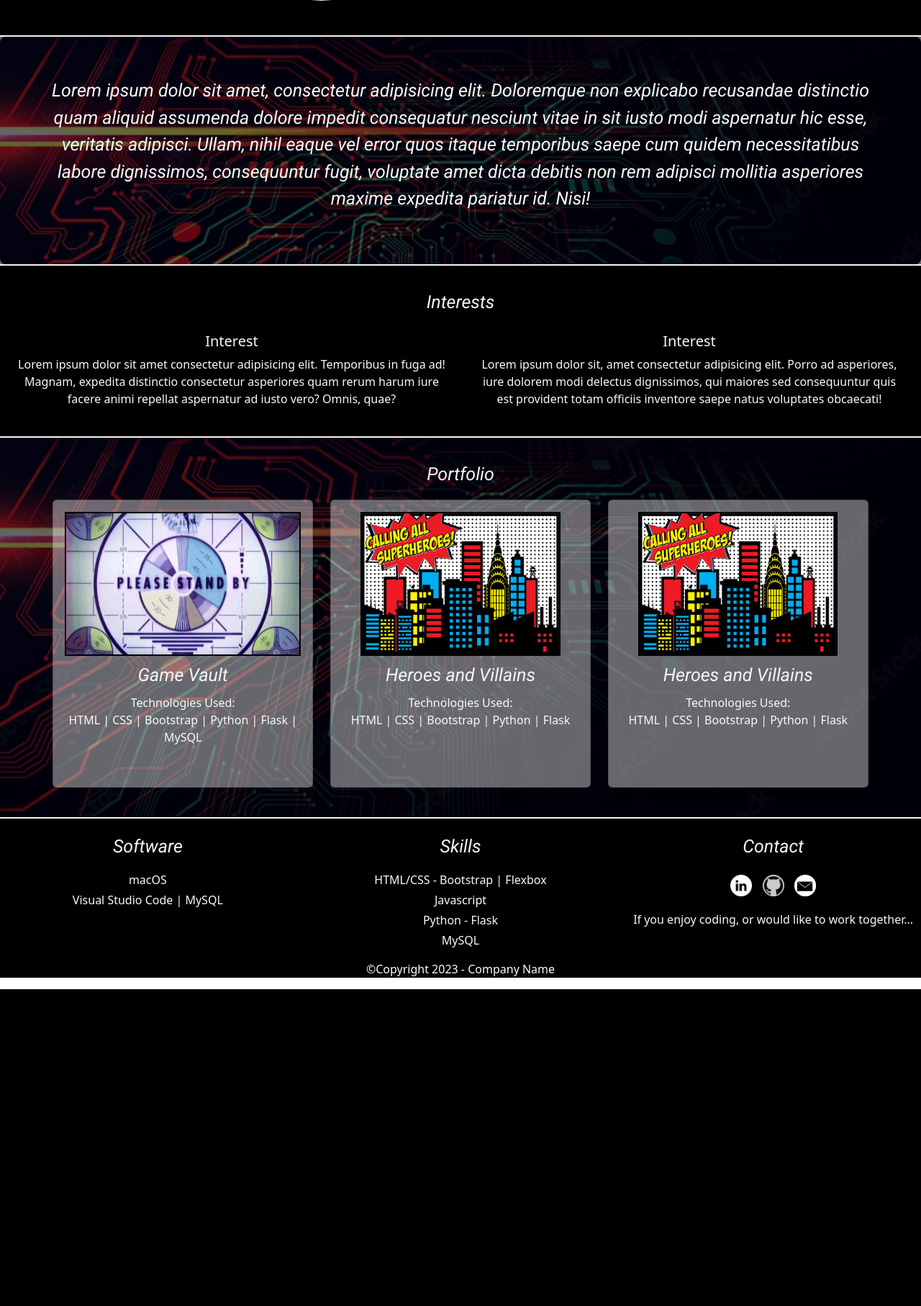
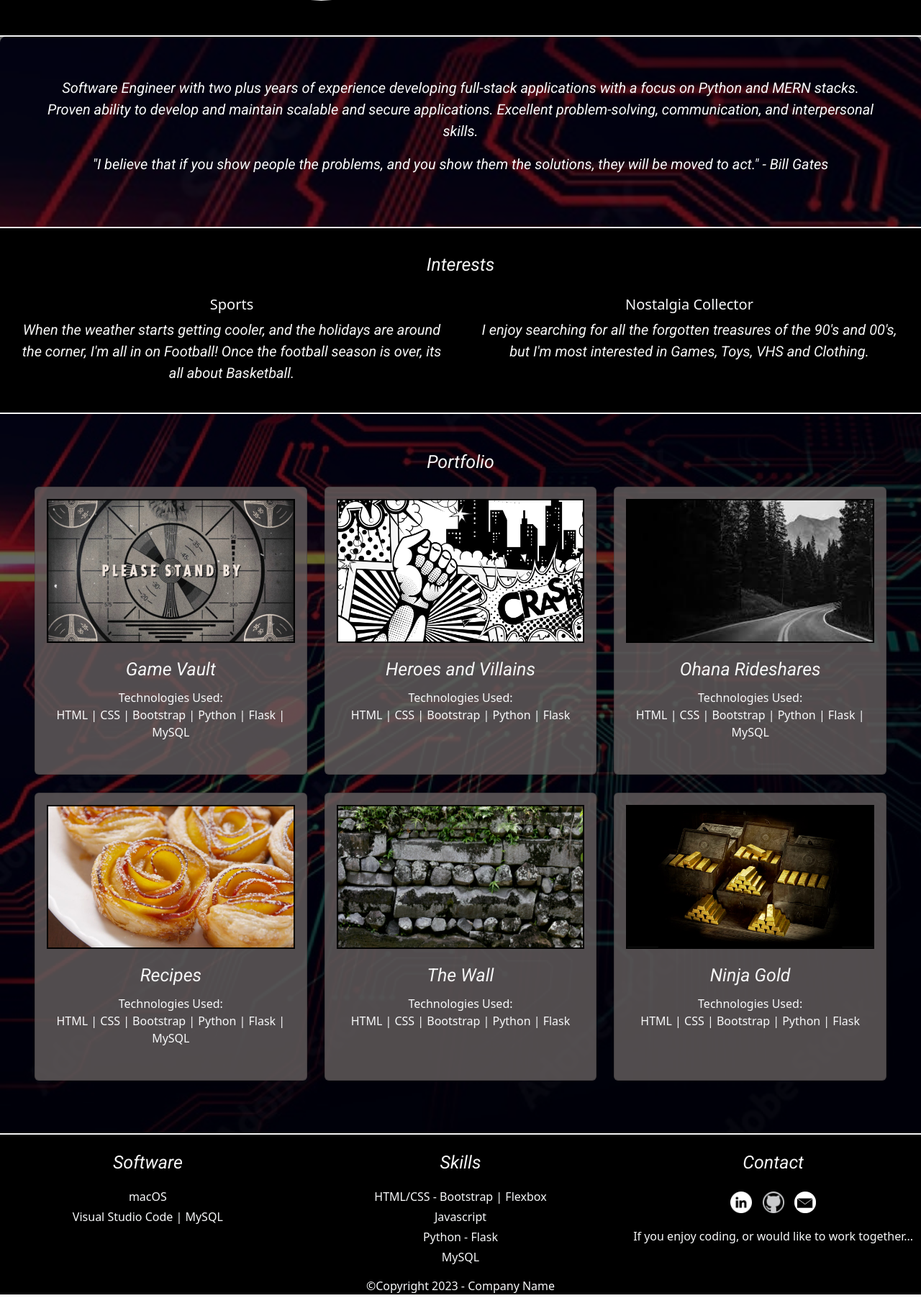
Before and after one commit to Brando129/Personal_Website, a Python web app: template flask_app/templates/homepage.html in a window 1280 px wide. Shown: the part 347-2161 px from the top of the page at 72% size. Before the commit the page ends 1721 px from the top, so only its background shows below. Run offline with Jinja, Linux system fonts and the light colour scheme; the template is opened without the code that fills it, so the values that code supplies are empty.

Commit message:
Changed the project images.

```diff
--- a/flask_app/static/css/style.css
+++ b/flask_app/static/css/style.css
@@ -29,9 +29,16 @@
     color: whitesmoke;
 }
 
+.about_text {
+    font-size: 20px;
+    font-family: 'Roboto', sans-serif;
+    color: whitesmoke;
+}
+
 .project_image {
     height: 200px;
     max-width: 100%;
+    margin-bottom: 10px;
     border: 2px solid black;
 }
 
--- a/flask_app/templates/homepage.html
+++ b/flask_app/templates/homepage.html
@@ -27,14 +27,17 @@
         </div>
     </div>
     <!-- End of Header -->
-    <div class="text-center bg-image rounded-3 h-100" style="background-image: url('/static/img/tech_background.png'); background-repeat: no-repeat;
+    <div class="text-center rounded-3 h-100" style="background-image: url('/static/img/tech_background.png'); background-repeat: no-repeat;
     background-size: cover; height: 400px;">
-        <div class="mask" style="background-color: rgba(0, 0, 0, 0.6)">
+        <div style="background-color: rgba(0, 0, 0, 0.6)">
             <div class="d-flex justify-content-center align-items-center h-100 p-5">
-                <div class="text-light career_text m-2">
-                    <p>Lorem ipsum dolor sit amet, consectetur adipisicing elit. Doloremque non explicabo recusandae distinctio quam aliquid assumenda dolore impedit consequatur nesciunt vitae in sit iusto modi aspernatur hic esse, veritatis adipisci.
-                    Ullam, nihil eaque vel error quos itaque temporibus saepe cum quidem necessitatibus labore dignissimos, consequuntur fugit, voluptate amet dicta debitis non rem adipisci mollitia asperiores maxime expedita pariatur id. Nisi!</p>
-                </div>
+                <div class="text-light about_text m-2">
+                <p>
+                    Software Engineer with two plus years of experience developing full-stack applications with a focus on Python
+                    and MERN stacks. Proven ability to develop and maintain scalable and secure applications. Excellent problem-solving,
+                    communication, and interpersonal skills.
+                </p>
+                <p>"I believe that if you show people the problems, and you show them the solutions, they will be moved to act." - Bill Gates</p>
             </div>
         </div>
     </div>
@@ -46,16 +49,22 @@
                 <div class="col-md-6">
                     <div>
                         <div class="text-center p-2">
-                            <h5 class="text-center">Interest</h5>
-                            <p class="card-text">Lorem ipsum dolor sit amet consectetur adipisicing elit. Temporibus in fuga ad! Magnam, expedita distinctio consectetur asperiores quam rerum harum iure facere animi repellat aspernatur ad iusto vero? Omnis, quae?</p>
+                            <h5>Sports</h5>
+                            <p class="about_text">
+                                When the weather starts getting cooler, and the holidays are around the corner, I'm all in on
+                                Football! Once the football season is over, its all about Basketball.
+                            </p>
                         </div>
                     </div>
                 </div>
                 <div class="col-md-6">
                     <div>
                         <div class="text-center p-2">
-                            <h5 class="text-center">Interest</h5>
-                            <p>Lorem ipsum dolor sit, amet consectetur adipisicing elit. Porro ad asperiores, iure dolorem modi delectus dignissimos, qui maiores sed consequuntur quis est provident totam officiis inventore saepe natus voluptates obcaecati!</p>
+                            <h5>Nostalgia Collector</h5>
+                            <p class="about_text">
+                                I enjoy searching for all the forgotten treasures of the 90's and 00's, but I'm most
+                                interested in Games, Toys, VHS and Clothing.
+                            </p>
                         </div>
                     </div>
                 </div>
@@ -64,16 +73,16 @@
     </div>
     <!-- End of Interests -->
     <!-- Portfolio -->
-    <div class="text-center h-100" style="background-image: url(/static/img/tech_background.png); background-repeat: no-repeat;
+    <div class="text-center h-100" style="background-image: url('/static/img/tech_background.png'); background-repeat: no-repeat;
     background-size: cover; height: 300px;">
         <div style="background-color: rgba(0, 0, 0, 0.6);">
-            <div class="d-flex justify-content-center align-items-center h-100 p-3">
+            <div class="d-flex justify-content-center align-items-center h-100 p-5">
                 <div class="text-light ">
-                    <p class="career_text my-3">Portfolio</p>
+                    <p class="career_text">Portfolio</p>
                     <div class="row">
                         <!-- Game Vault -->
                         <div class="col-md-6 col-lg-4">
-                            <div class="card card_height project_card" style="background-color: rgba(255, 255, 255, 0.4);">
+                            <div class="card card_height project_card" style="background-color: rgba(102, 96, 96, 0.8);">
                                 <a class="links" href="#projecturl">
                                     <div class="card-body text-center text-light">
                                         <img class="project_image" src="/static/img/standby.gif" alt="Game Vault">
@@ -90,7 +99,7 @@
                         <!-- End of Game Vault -->
                         <!-- Heroes and Villains -->
                         <div class="col-md-6 col-lg-4">
-                            <div class="card card_height project_card" style="background-color: rgba(255, 255, 255, 0.4);">
+                            <div class="card card_height project_card" style="background-color: rgba(102, 96, 96, 0.8);">
                                 <a class="links" href="#projecturl">
                                     <div class="card-body text-center text-light">
                                         <img class="project_image" src="/static/img/superhero.png" alt="Heroes and Villains">
@@ -105,13 +114,64 @@
                             </div>
                         </div>
                         <!-- End of Heroes and Villains -->
+                        <!-- Ohana Rideshares -->
+                        <div class="col-md-6 col-lg-4">
+                            <div class="card card_height project_card" style="background-color: rgba(102, 96, 96, 0.8);">
+                                <a class="links" href="#projecturl">
+                                    <div class="card-body text-center text-light">
+                                        <img class="project_image" src="/static/img/ohana.png" alt="Ohana Rideshares">
+                                        <p class="career_text my-2">Ohana Rideshares</p>
+                                        <p>
+                                            Technologies Used:
+                                            <br>
+                                            HTML | CSS | Bootstrap | Python | Flask | MySQL
+                                        </p>
+                                    </div>
+                                </a>
+                            </div>
+                        </div>
+                        <!-- End of Ohana Rideshares -->
+                        <!-- Game Vault -->
+                        <div class="col-md-6 col-lg-4">
+                            <div class="card card_height project_card" style="background-color: rgba(102, 96, 96, 0.8);">
+                                <a class="links" href="#projecturl">
+                                    <div class="card-body text-center text-light">
+                                        <img class="project_image" src="/static/img/recipes.png" alt="Recipes">
+                                        <p class="career_text my-2">Recipes</p>
+                                        <p>
+                                            Technologies Used:
+                                            <br>
+                                            HTML | CSS | Bootstrap | Python | Flask | MySQL
+                                        </p>
+                                    </div>
+                                </a>
+                            </div>
+                        </div>
+                        <!-- End of Game Vault -->
                         <!-- Heroes and Villains -->
                         <div class="col-md-6 col-lg-4">
-                            <div class="card card_height project_card" style="background-color: rgba(255, 255, 255, 0.4);">
+                            <div class="card card_height project_card" style="background-color: rgba(102, 96, 96, 0.8);">
                                 <a class="links" href="#projecturl">
                                     <div class="card-body text-center text-light">
-                                        <img class="project_image" src="/static/img/superhero.png" alt="Heroes and Villains">
-                                        <p class="career_text my-2">Heroes and Villains</p>
+                                        <img class="project_image" src="/static/img/wall.png" alt="The Wall">
+                                        <p class="career_text my-2">The Wall</p>
+                                        <p>
+                                            Technologies Used:
+                                            <br>
+                                            HTML | CSS | Bootstrap | Python | Flask
+                                        </p>
+                                    </div>
+                                </a>
+                            </div>
+                        </div>
+                        <!-- End of Heroes and Villains -->
+                        <!-- Heroes and Villains -->
+                        <div class="col-md-6 col-lg-4">
+                            <div class="card card_height project_card" style="background-color: rgba(102, 96, 96, 0.8);">
+                                <a class="links" href="#projecturl">
+                                    <div class="card-body text-center text-light">
+                                        <img class="project_image" src="/static/img/gold.png" alt="Ninja Gold">
+                                        <p class="career_text my-2">Ninja Gold</p>
                                         <p>
                                             Technologies Used:
                                             <br>
```
Also changed, not shown: flask_app/static/img/gold.png (added), flask_app/static/img/ohana.png (added), flask_app/static/img/recipes.png (added), flask_app/static/img/standby.gif, flask_app/static/img/superhero.png, flask_app/static/img/wall.png (added).
